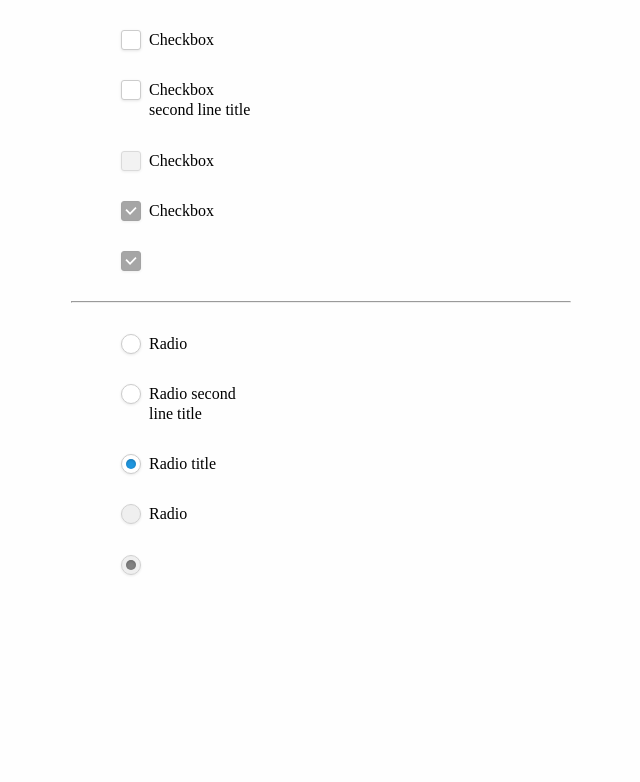
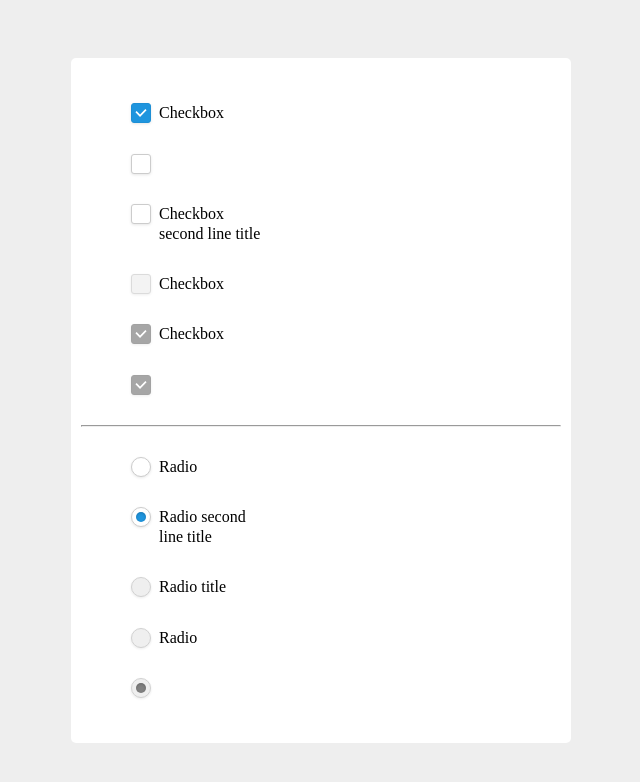
Before and after one commit to im-sad/xControls, a website: page src/index.html in a window 1280 px wide. Shown: the whole page, without its empty margins (319-959 px from the left). Drawn offline with nearby package versions, Linux system fonts and the light colour scheme; files that its build step writes are made by us from their sources.

Commit message:
Update project

```diff
--- a/src/index.html
+++ b/src/index.html
@@ -5,51 +5,75 @@
   <meta name="viewport" content="width=device-width, initial-scale=1.0">
   <title>xControls</title>
   <style>
-    *, *::before, *::after {
+    *,
+    *::before,
+    *::after {
       box-sizing: border-box;
     }
 
     body {
-      background: #fefefe;
-      max-width: 500px;
-      margin-left: auto;
-      margin-right: auto;
+      background: #eee;
+      height: 100vh;
+      padding-top: 50px;
     }
 
     p {
       margin: 30px 50px;
       max-width: 140px;
     }
+
+    .page {
+      background: #fff;
+      width: 100%;
+      max-width: 500px;
+      margin-left: auto;
+      margin-right: auto;
+      border-radius: 5px;
+      padding: 15px 10px;
+      box-shadow: 0 1px 5px rgba(#000, 0.8);
+    }
   </style>
   <link rel="stylesheet" href="/css/main.css">
 </head>
 
 <body>
+  <div class="page">
     <!--checkbox-->
     <p>
       <label class="checkbox">
-    <input type="checkbox"/><span class="checkbox__title">Checkbox</span>
+        <input type="checkbox" checked/>
+        <span class="checkbox__title">Checkbox</span>
       </label>
     </p>
     <p>
       <label class="checkbox">
-    <input type="checkbox"/><span class="checkbox__title">Checkbox second line title</span>
+        <input type="checkbox" />
+        <span class="checkbox__title"></span>
+      </label>
+    </p>
+    <p>
+      <label class="checkbox">
+        <input type="checkbox"/>
+        <span class="checkbox__title">Checkbox second line title</span>
       </label>
     </p>
 
     <p>
       <label class="checkbox">
-    <input type="checkbox" disabled/><span class="checkbox__title">Checkbox</span>
+        <input type="checkbox" disabled/>
+        <span class="checkbox__title">Checkbox</span>
       </label>
     </p>
     <p>
       <label class="checkbox">
-    <input type="checkbox" checked disabled/><span class="checkbox__title">Checkbox</span>
+        <input type="checkbox" checked disabled/>
+        <span class="checkbox__title">Checkbox</span>
       </label>
     </p>
     <p>
       <label class="checkbox">
-    <input type="checkbox" checked disabled/><span class="checkbox__title"></span>
+        <input type="checkbox" checked disabled/>
+        <span class="checkbox__title"></span>
       </label>
     </p>
     <hr>
@@ -57,28 +81,36 @@
     <!--radio-->
     <p>
       <label class="radio">
-    <input type="radio" name="radio"/><span class="radio__title">Radio</span>
+        <input type="radio" name="radio"/>
+        <span class="radio__title">Radio</span>
       </label>
     </p>
     <p>
       <label class="radio">
-    <input type="radio" name="radio" checked/><span class="radio__title">Radio second line title</span>
+        <input type="radio" name="radio" checked/>
+        <span class="radio__title">Radio second line title</span>
       </label>
     </p>
     <p>
       <label class="radio">
-    <input type="radio" name="radio" checked/><span class="radio__title">Radio title</span>
+        <input type="radio" name="radio" disabled/>
+        <span class="radio__title">Radio title</span>
       </label>
     </p>
     <p>
       <label class="radio">
-    <input type="radio" name="radio2" disabled/><span class="radio__title">Radio</span>
+        <input type="radio" name="radio2" disabled/>
+        <span class="radio__title">Radio</span>
       </label>
     </p>
     <p>
       <label class="radio">
-    <input type="radio" name="radio2" disabled checked/><span class="radio__title"></span>
+        <input type="radio" name="radio2" disabled checked/>
+        <span class="radio__title"></span>
       </label>
     </p>
+  </div>
+
+
 </body>
 </html>
```
Also changed, not shown: gulpfile.js (+5 -5 lines), package.json (+5 -5 lines), README.MD, 2 other files. Lines whose indentation alone changed are shown as unchanged.
